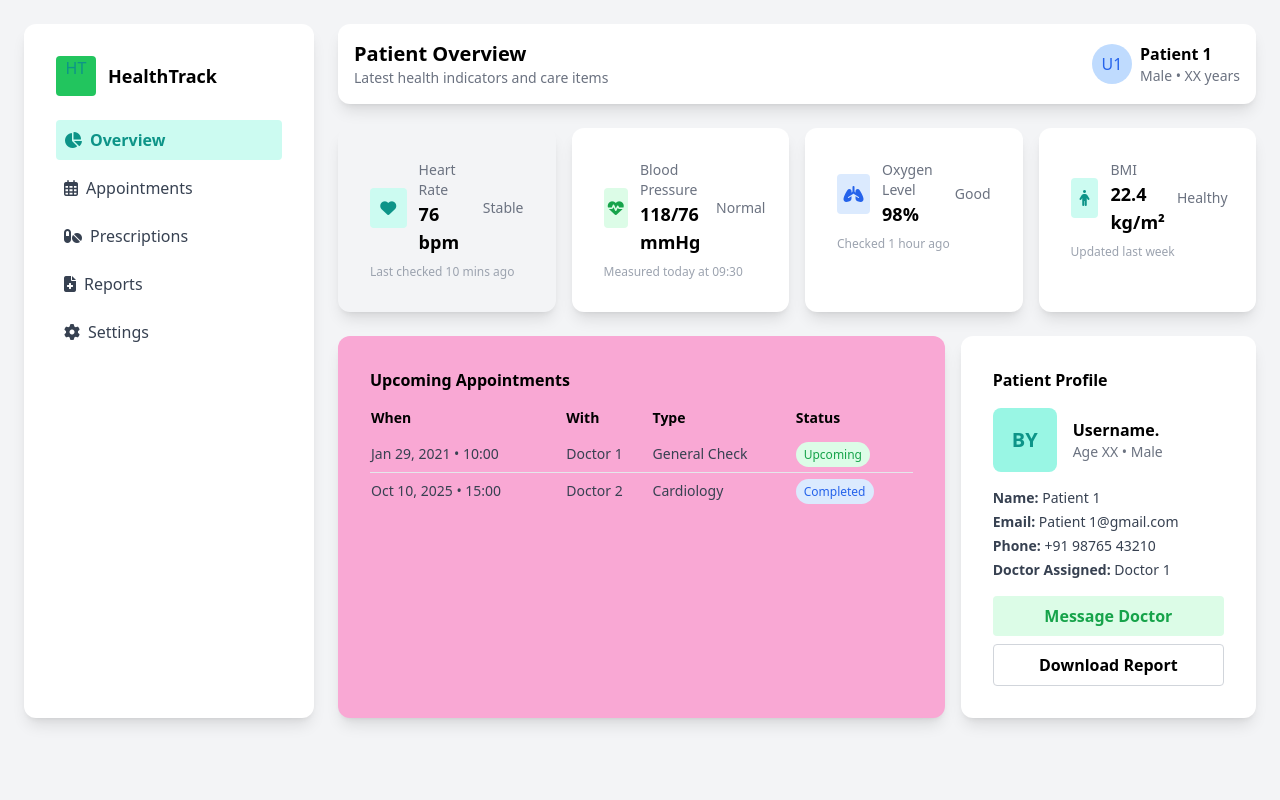
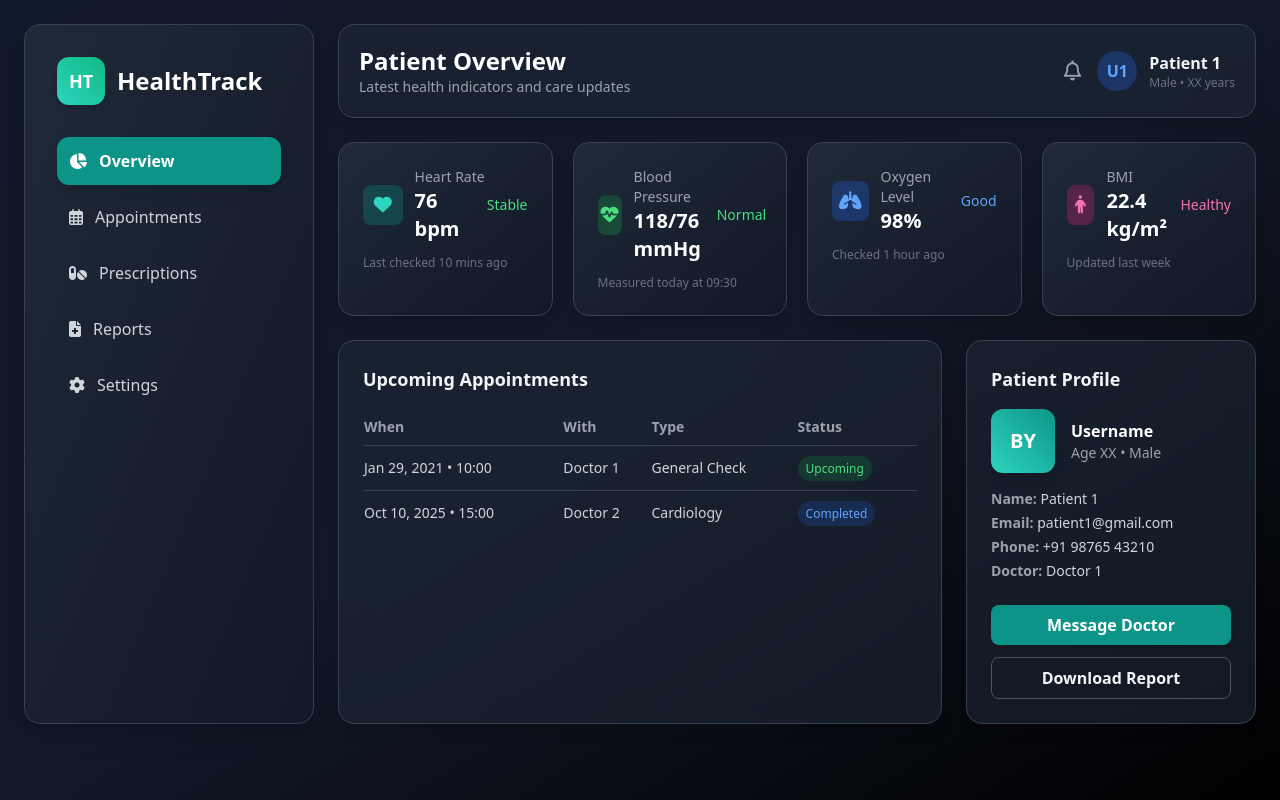
Before and after one commit to Balayesubabu/health_tracker, a plain HTML site: page index.html in a window 1280 px wide. Drawn offline with nearby package versions, Linux system fonts and the light colour scheme.

Commit message:
Update index.html

```diff
--- a/index.html
+++ b/index.html
@@ -7,151 +7,179 @@
   <script src="https://cdn.tailwindcss.com"></script>
   <link href="https://cdnjs.cloudflare.com/ajax/libs/font-awesome/6.5.0/css/all.min.css" rel="stylesheet">
 </head>
-<body class="bg-gray-100 font-sans">
+<body class="bg-gradient-to-br from-slate-900 via-gray-900 to-black text-gray-100 font-sans min-h-screen">
 
   <div class="max-w-7xl mx-auto p-6 grid grid-cols-12 gap-6">
 
-    <aside class="col-span-12 md:col-span-3 bg-white rounded-xl shadow-lg p-8">
-      <div class="flex items-center gap-3 mb-6">
-        <div class="w-10 h-10 bg-green-500 text-teal-600 flex items-center-text-white justify-center rounded">HT</div>
-        <h1 class="font-bold text-lg">HealthTrack</h1>
+    <!-- Sidebar -->
+    <aside class="col-span-12 md:col-span-3 bg-gradient-to-br from-gray-800 to-gray-900 rounded-2xl shadow-xl p-8 border border-gray-700">
+      <div class="flex items-center gap-3 mb-8">
+        <div class="w-12 h-12 bg-gradient-to-tr from-teal-400 to-emerald-500 text-white flex items-center justify-center rounded-xl font-bold text-lg shadow-md">HT</div>
+        <h1 class="font-bold text-2xl text-white">HealthTrack</h1>
       </div>
+
       <nav class="flex flex-col gap-2">
-        <a href="#overview" class="flex items-center gap-2 p-2 rounded bg-teal-100 text-teal-600 font-semibold"><i class="fa-solid fa-chart-pie"></i> Overview</a>
-        <a href="#appointments" class="flex items-center gap-2 p-2 rounded hover:bg-teal-50 text-gray-700"><i class="fa-regular fa-calendar-days"></i> Appointments</a>
-        <a href="#prescriptions" class="flex items-center gap-2 p-2 rounded hover:bg-teal-50 text-gray-700"><i class="fa-solid fa-pills"></i> Prescriptions</a>
-        <a href="#reports" class="flex items-center gap-2 p-2 rounded hover:bg-teal-50 text-gray-700"><i class="fa-solid fa-file-medical"></i> Reports</a>
-        <a href="#settings" class="flex items-center gap-2 p-2 rounded hover:bg-teal-50 text-gray-700"><i class="fa-solid fa-gear"></i> Settings</a>
+        <a href="#overview" class="flex items-center gap-3 p-3 rounded-xl bg-teal-600 text-white font-semibold shadow-lg hover:bg-teal-500 transition-all">
+          <i class="fa-solid fa-chart-pie"></i> Overview
+        </a>
+        <a href="#appointments" class="flex items-center gap-3 p-3 rounded-xl hover:bg-gray-800 text-gray-300 font-medium transition">
+          <i class="fa-regular fa-calendar-days"></i> Appointments
+        </a>
+        <a href="#prescriptions" class="flex items-center gap-3 p-3 rounded-xl hover:bg-gray-800 text-gray-300 font-medium transition">
+          <i class="fa-solid fa-pills"></i> Prescriptions
+        </a>
+        <a href="#reports" class="flex items-center gap-3 p-3 rounded-xl hover:bg-gray-800 text-gray-300 font-medium transition">
+          <i class="fa-solid fa-file-medical"></i> Reports
+        </a>
+        <a href="#settings" class="flex items-center gap-3 p-3 rounded-xl hover:bg-gray-800 text-gray-300 font-medium transition">
+          <i class="fa-solid fa-gear"></i> Settings
+        </a>
       </nav>
     </aside>
 
+    <!-- Main -->
     <main class="col-span-12 md:col-span-9 flex flex-col gap-6">
 
-      <header class="flex justify-between items-center bg-white rounded-xl shadow-lg p-4">
+      <!-- Header -->
+      <header class="flex justify-between items-center bg-gray-800/60 backdrop-blur-lg rounded-2xl shadow-lg p-5 border border-gray-700">
         <div>
-          <h2 class="text-xl font-semibold" id="overview">Patient Overview</h2>
-          <p class="text-gray-500 text-sm">Latest health indicators and care items</p>
+          <h2 class="text-2xl font-semibold text-white" id="overview">Patient Overview</h2>
+          <p class="text-gray-400 text-sm">Latest health indicators and care updates</p>
         </div>
         <div class="flex items-center gap-4">
-          <button class="relative text-gray-700"><i class="fa-regular fa-belll text-xl"></i><span class="absolute -top-2 -right-2  text-white text-xs px-1 rounded-full">3</span></button>
-          <div class="flex items-center gap-2">
-            <div class="w-10 h-10 bg-blue-200 text-blue-600 flex items-center justify-center rounded-full">U1</div>
-            <div class="flex flex-col">
-              <span class="font-semibold">Patient 1</span>
-              <span class="text-gray-500 text-sm">Male • XX years</span>
+          <button class="relative text-gray-400 hover:text-teal-400 transition">
+            <i class="fa-regular fa-bell text-xl"></i>
+          </button>
+          <div class="flex items-center gap-3">
+            <div class="w-10 h-10 bg-blue-600/30 text-blue-400 flex items-center justify-center rounded-full font-semibold">U1</div>
+            <div>
+              <p class="font-semibold text-gray-100">Patient 1</p>
+              <p class="text-gray-500 text-xs">Male • XX years</p>
             </div>
           </div>
         </div>
       </header>
 
-      <section class="grid grid-cols-1 sm:grid-cols-2 lg:grid-cols-4 gap-4">
+      <!-- Stat Cards -->
+      <section class="grid grid-cols-1 sm:grid-cols-2 lg:grid-cols-4 gap-5">
 
-        <div class="bg-secondary rounded-xl shadow-lg p-8">
-          <div class="flex items-center justify-between mb-2">
+        <div class="bg-gradient-to-br from-gray-800 to-gray-900 rounded-2xl shadow-lg p-6 border border-gray-700 hover:border-teal-500/60 transition-all">
+          <div class="flex items-center justify-between mb-3">
             <div class="flex items-center gap-3">
-              <div class="w-10 h-10 bg-teal-100 text-teal-600 flex items-center justify-center rounded"><i class="fa-solid fa-heart"></i></div>
+              <div class="w-10 h-10 bg-teal-600/30 text-teal-400 flex items-center justify-center rounded-lg shadow-inner">
+                <i class="fa-solid fa-heart text-lg"></i>
+              </div>
               <div>
-                <p class="text-sm text-gray-500">Heart Rate</p>
-                <p class="text-lg font-bold">76 bpm</p>
+                <p class="text-sm text-gray-400">Heart Rate</p>
+                <p class="text-xl font-bold text-white">76 bpm</p>
               </div>
             </div>
-            <span class="text-gray-500 text-sm">Stable</span>
+            <span class="text-green-400 text-sm font-medium">Stable</span>
           </div>
-          <p class="text-gray-400 text-xs">Last checked 10 mins ago</p>
+          <p class="text-gray-500 text-xs">Last checked 10 mins ago</p>
         </div>
 
-        <div class="bg-white rounded-xl shadow-lg p-8">
-          <div class="flex items-center justify-between mb-2">
+        <div class="bg-gradient-to-br from-gray-800 to-gray-900 rounded-2xl shadow-lg p-6 border border-gray-700 hover:border-green-500/60 transition-all">
+          <div class="flex items-center justify-between mb-3">
             <div class="flex items-center gap-3">
-              <div class="w-10 h-10 bg-green-100 text-green-600 flex items-center justify-center rounded"><i class="fa-solid fa-heart-pulse"></i></div>
+              <div class="w-10 h-10 bg-green-600/30 text-green-400 flex items-center justify-center rounded-lg shadow-inner">
+                <i class="fa-solid fa-heart-pulse text-lg"></i>
+              </div>
               <div>
-                <p class="text-sm text-gray-500">Blood Pressure</p>
-                <p class="text-lg font-bold">118/76 mmHg</p>
+                <p class="text-sm text-gray-400">Blood Pressure</p>
+                <p class="text-xl font-bold text-white">118/76 mmHg</p>
               </div>
             </div>
-            <span class="text-gray-500 text-sm">Normal</span>
+            <span class="text-green-400 text-sm font-medium">Normal</span>
           </div>
-          <p class="text-gray-400 text-xs">Measured today at 09:30</p>
+          <p class="text-gray-500 text-xs">Measured today at 09:30</p>
         </div>
 
-        <div class="bg-white rounded-xl shadow-lg p-8">
-          <div class="flex items-center justify-between mb-2">
+        <div class="bg-gradient-to-br from-gray-800 to-gray-900 rounded-2xl shadow-lg p-6 border border-gray-700 hover:border-blue-500/60 transition-all">
+          <div class="flex items-center justify-between mb-3">
             <div class="flex items-center gap-3">
-              <div class="w-10 h-10 bg-blue-100 text-blue-600 flex items-center justify-center rounded"><i class="fa-solid fa-lungs"></i></div>
+              <div class="w-10 h-10 bg-blue-600/30 text-blue-400 flex items-center justify-center rounded-lg shadow-inner">
+                <i class="fa-solid fa-lungs text-lg"></i>
+              </div>
               <div>
-                <p class="text-sm text-gray-500">Oxygen Level</p>
-                <p class="text-lg font-bold">98%</p>
+                <p class="text-sm text-gray-400">Oxygen Level</p>
+                <p class="text-xl font-bold text-white">98%</p>
               </div>
             </div>
-            <span class="text-gray-500 text-sm">Good</span>
+            <span class="text-blue-400 text-sm font-medium">Good</span>
           </div>
-          <p class="text-gray-400 text-xs">Checked 1 hour ago</p>
+          <p class="text-gray-500 text-xs">Checked 1 hour ago</p>
         </div>
 
-        <div class="bg-white rounded-xl shadow-lg p-8">
-          <div class="flex items-center justify-between mb-2">
+        <div class="bg-gradient-to-br from-gray-800 to-gray-900 rounded-2xl shadow-lg p-6 border border-gray-700 hover:border-pink-500/60 transition-all">
+          <div class="flex items-center justify-between mb-3">
             <div class="flex items-center gap-3">
-              <div class="w-10 h-10 bg-teal-100 text-teal-600 flex items-center justify-center rounded"><i class="fa-solid fa-person"></i></div>
+              <div class="w-10 h-10 bg-pink-600/30 text-pink-400 flex items-center justify-center rounded-lg shadow-inner">
+                <i class="fa-solid fa-person text-lg"></i>
+              </div>
               <div>
-                <p class="text-sm text-gray-500">BMI</p>
-                <p class="text-lg font-bold">22.4 kg/m²</p>
+                <p class="text-sm text-gray-400">BMI</p>
+                <p class="text-xl font-bold text-white">22.4 kg/m²</p>
               </div>
             </div>
-            <span class="text-gray-500 text-sm">Healthy</span>
+            <span class="text-pink-400 text-sm font-medium">Healthy</span>
           </div>
-          <p class="text-gray-400 text-xs">Updated last week</p>
+          <p class="text-gray-500 text-xs">Updated last week</p>
         </div>
 
       </section>
 
-      <section class="grid grid-cols-1 lg:grid-cols-3 gap-4">
+      <!-- Appointments & Profile -->
+      <section class="grid grid-cols-1 lg:grid-cols-3 gap-6">
 
-        <div class="col-span-2 bg-pink-300 rounded-xl shadow-lg p-8">
-          <h3 class="font-semibold mb-2">Upcoming Appointments</h3>
+        <!-- Appointments -->
+        <div class="col-span-2 bg-gray-800/60 backdrop-blur-lg rounded-2xl shadow-lg p-6 border border-gray-700">
+          <h3 class="font-semibold text-lg mb-4 text-gray-100">Upcoming Appointments</h3>
           <table class="w-full text-left text-sm">
             <thead>
-              <tr class="text-black-500">
+              <tr class="text-gray-400 border-b border-gray-700">
                 <th class="py-2">When</th>
                 <th class="py-2">With</th>
                 <th class="py-2">Type</th>
                 <th class="py-2">Status</th>
               </tr>
             </thead>
-            <tbody class="text-gray-700">
-              <tr>
-                <td class="py-2">Jan 29, 2021 • 10:00</td>
+            <tbody class="text-gray-300">
+              <tr class="hover:bg-gray-700/40 transition">
+                <td class="py-3">Jan 29, 2021 • 10:00</td>
                 <td>Doctor 1</td>
                 <td>General Check</td>
-                <td><span class="bg-green-100 text-green-600 px-2 py-1 rounded-full text-xs">Upcoming</span></td>
+                <td><span class="bg-green-600/20 text-green-400 px-2 py-1 rounded-full text-xs font-medium">Upcoming</span></td>
               </tr>
-              <tr class="border-t">
-                <td class="py-2">Oct 10, 2025 • 15:00</td>
+              <tr class="border-t border-gray-700 hover:bg-gray-700/40 transition">
+                <td class="py-3">Oct 10, 2025 • 15:00</td>
                 <td>Doctor 2</td>
                 <td>Cardiology</td>
-                <td><span class="bg-blue-100 text-blue-600 px-2 py-1 rounded-full text-xs">Completed</span></td>
+                <td><span class="bg-blue-600/20 text-blue-400 px-2 py-1 rounded-full text-xs font-medium">Completed</span></td>
               </tr>
             </tbody>
           </table>
         </div>
 
-        <aside class="bg-white rounded-xl shadow-lg p-8">
-          <h3 class="font-semibold mb-4">Patient Profile</h3>
+        <!-- Profile -->
+        <aside class="bg-gray-800/60 backdrop-blur-lg rounded-2xl shadow-lg p-6 border border-gray-700">
+          <h3 class="font-semibold text-lg mb-4 text-gray-100">Patient Profile</h3>
           <div class="flex items-center gap-4 mb-4">
-            <div class="w-16 h-16 bg-teal-200 text-teal-600 flex items-center justify-center rounded-lg text-xl font-bold">BY</div>
-            <div class="flex flex-col">
-              <span class="font-semibold"> Username.</span>
-              <span class="text-gray-500 text-sm">Age XX • Male</span>
+            <div class="w-16 h-16 bg-gradient-to-tr from-teal-400 to-teal-600 text-white flex items-center justify-center rounded-xl text-xl font-bold shadow-lg">BY</div>
+            <div>
+              <p class="font-semibold text-white">Username</p>
+              <p class="text-gray-400 text-sm">Age XX • Male</p>
             </div>
           </div>
-          <ul class="text-gray-700 text-sm space-y-1">
-            <li><strong>Name:</strong> Patient 1</li>
-            <li><strong>Email:</strong> Patient 1@gmail.com</li>
-            <li><strong>Phone:</strong> +91 98765 43210</li>
-            <li><strong>Doctor Assigned:</strong> Doctor 1</li>
+          <ul class="text-gray-300 text-sm space-y-1">
+            <li><strong class="text-gray-400">Name:</strong> Patient 1</li>
+            <li><strong class="text-gray-400">Email:</strong> patient1@gmail.com</li>
+            <li><strong class="text-gray-400">Phone:</strong> +91 98765 43210</li>
+            <li><strong class="text-gray-400">Doctor:</strong> Doctor 1</li>
           </ul>
-          <div class="mt-4 flex flex-col gap-2">
-            <button class="bg-green-100 text-green-600 px-4 py-2 rounded font-semibold">Message Doctor</button>
-            <button class="border border-gray-300 px-4 py-2 rounded font-semibold">Download Report</button>
+          <div class="mt-6 flex flex-col gap-3">
+            <button class="bg-teal-600 text-white px-4 py-2 rounded-lg font-semibold hover:bg-teal-500 transition shadow-md">Message Doctor</button>
+            <button class="border border-gray-600 px-4 py-2 rounded-lg font-semibold hover:bg-gray-700 transition">Download Report</button>
           </div>
         </aside>
 
```
